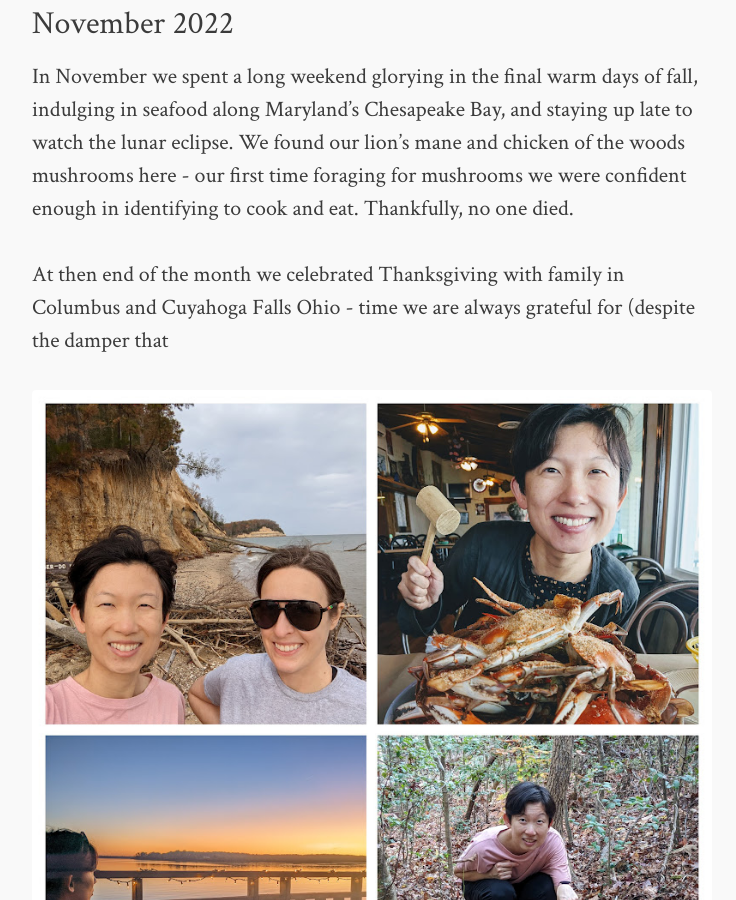
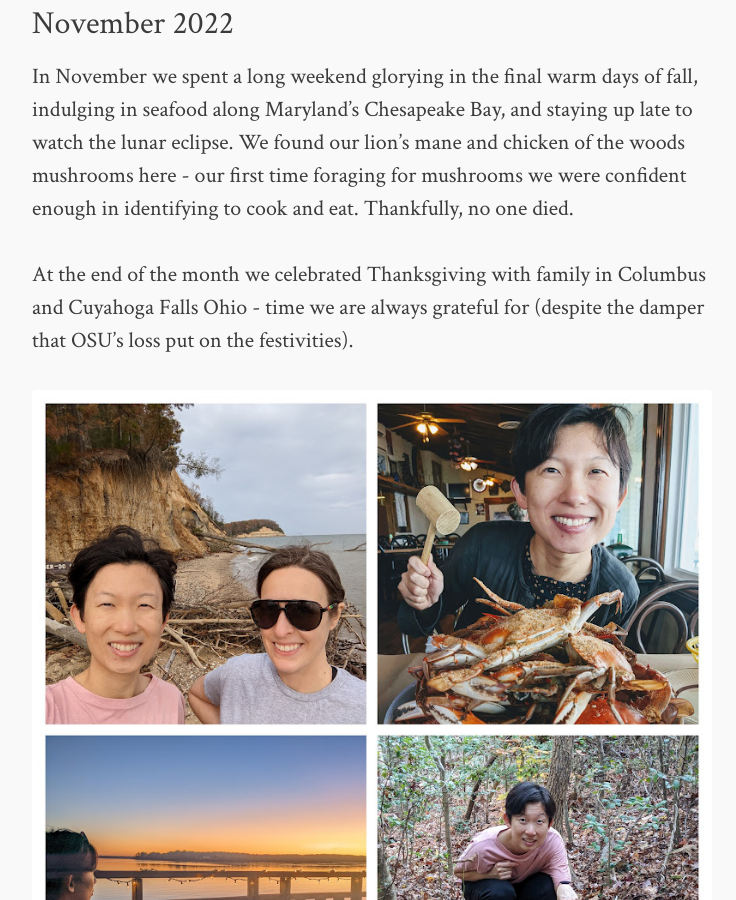
Before and after one commit to pickledpleasures/pickledpleasures.github.io, a Jekyll site: the page built from _posts/2023-01-13-year-in-review-2022.md, in a window 1280 px wide and 900 px high, scrolled down 27678 px. Shown: the whole window, without its empty margins (268-1004 px from the left). Built offline with Jekyll 4.4.1, drawn with Linux system fonts in a browser that asks for light colours; comment, search, counter and statistics services are not loaded.

Commit message:
correct OH paragraph

```diff
--- a/_posts/2023-01-13-year-in-review-2022.md
+++ b/_posts/2023-01-13-year-in-review-2022.md
@@ -214,7 +214,7 @@ On the way home we stopped in Seattle to meet up with friends Sneha, Jamie and t
 
 In November we spent a long weekend glorying in the final warm days of fall, indulging in seafood along Maryland's Chesapeake Bay, and staying up late to watch the lunar eclipse. We found our lion's mane and chicken of the woods mushrooms here - our first time foraging for mushrooms we were confident enough in identifying to cook and eat. Thankfully, no one died.
 
-At then end of the month we celebrated Thanksgiving with family in Columbus and Cuyahoga Falls Ohio - time we are always grateful for (despite the damper that
+At the end of the month we celebrated Thanksgiving with family in Columbus and Cuyahoga Falls Ohio - time we are always grateful for (despite the damper that OSU’s loss put on the festivities).
 
 <figure>
   <img src="/images/posts/2022/PXL_20221105_174410733-COLLAGE.jpg">
```
